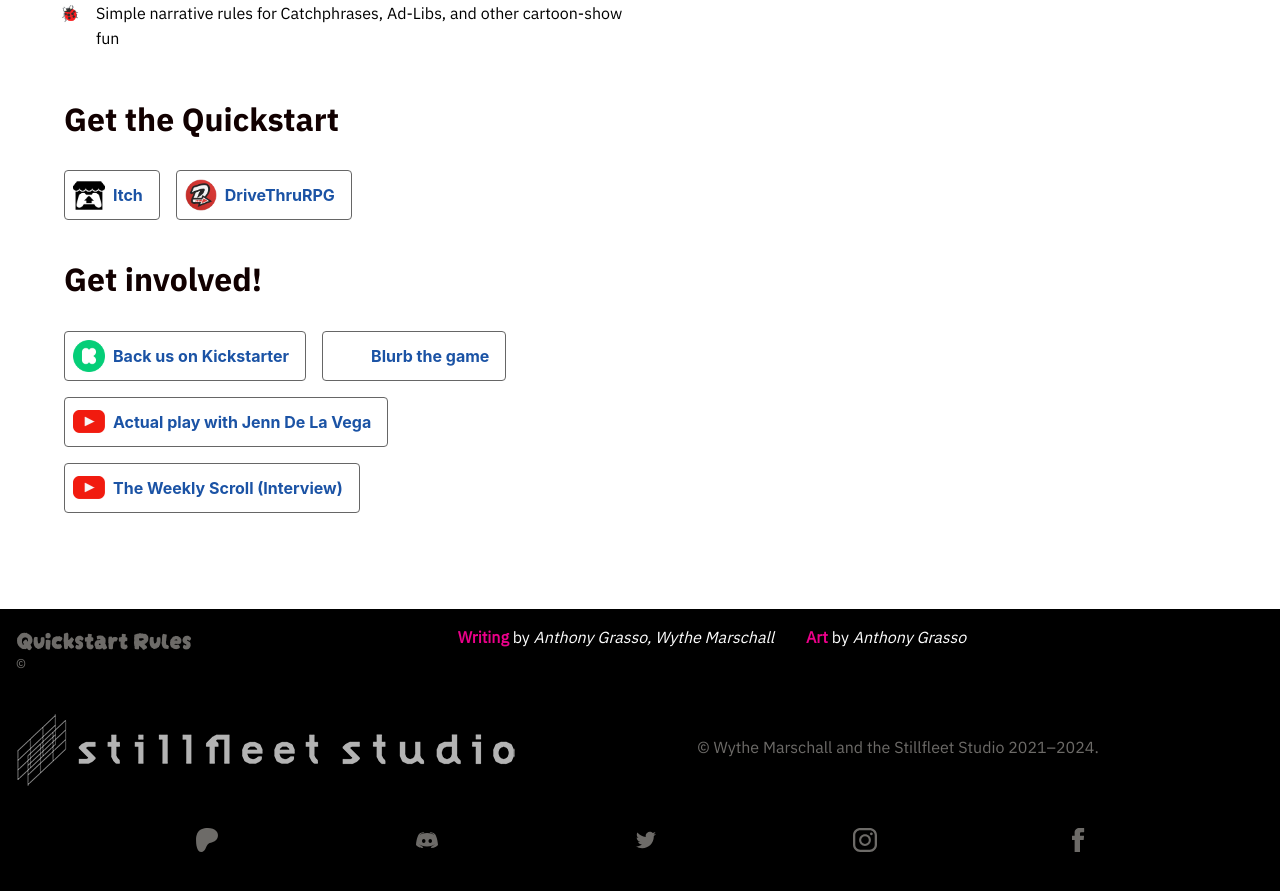
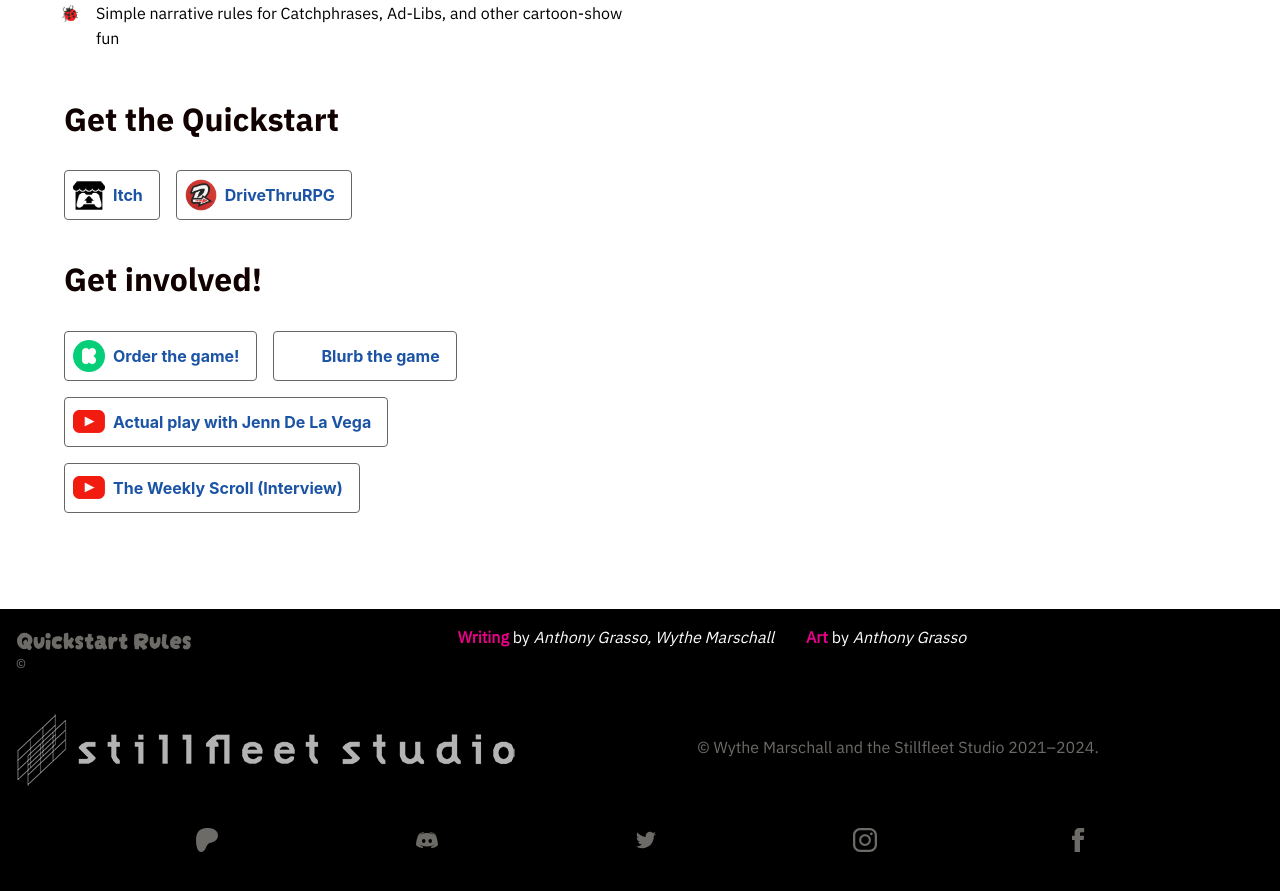
Before and after one commit to stillfleet/stillfleet.github.io, a Jekyll site: the page built from games/blister_critters/quickstart.html, in a window 1280 px wide and 900 px high, scrolled down 1928 px. Shown: the top 891 px of the window. Built offline with Jekyll 4.4.1, drawn with Linux system fonts in a browser that asks for light colours; some web fonts are replaced.

Commit message:
Update quickstart.html
Fixed CTA

```diff
--- a/games/blister_critters/quickstart.html
+++ b/games/blister_critters/quickstart.html
@@ -51,7 +51,7 @@ credits:
 <h2>Get involved!</h2>
 
 <ul class="rowlist">
-  <li><a href="http://blistercritters.com/" class="kickstarter external">Back us on Kickstarter</a></li>
+  <li><a href="https://blister-critters.backerkit.com/hosted_preorders" class="kickstarter external">Order the game!</a></li>
   <li><a href="https://forms.gle/w7FKfooBswDtzhwQ6" class="external">Blurb the game</a></li>
   <li><a href="https://www.youtube.com/watch?v=_dXVu_7wUz0" class="external youtube">Actual play with Jenn De La Vega</a></li>
   <li><a href="https://www.youtube.com/watch?v=zQvmUP3amQA" class="external youtube">The Weekly Scroll (Interview)</a></li>
```
